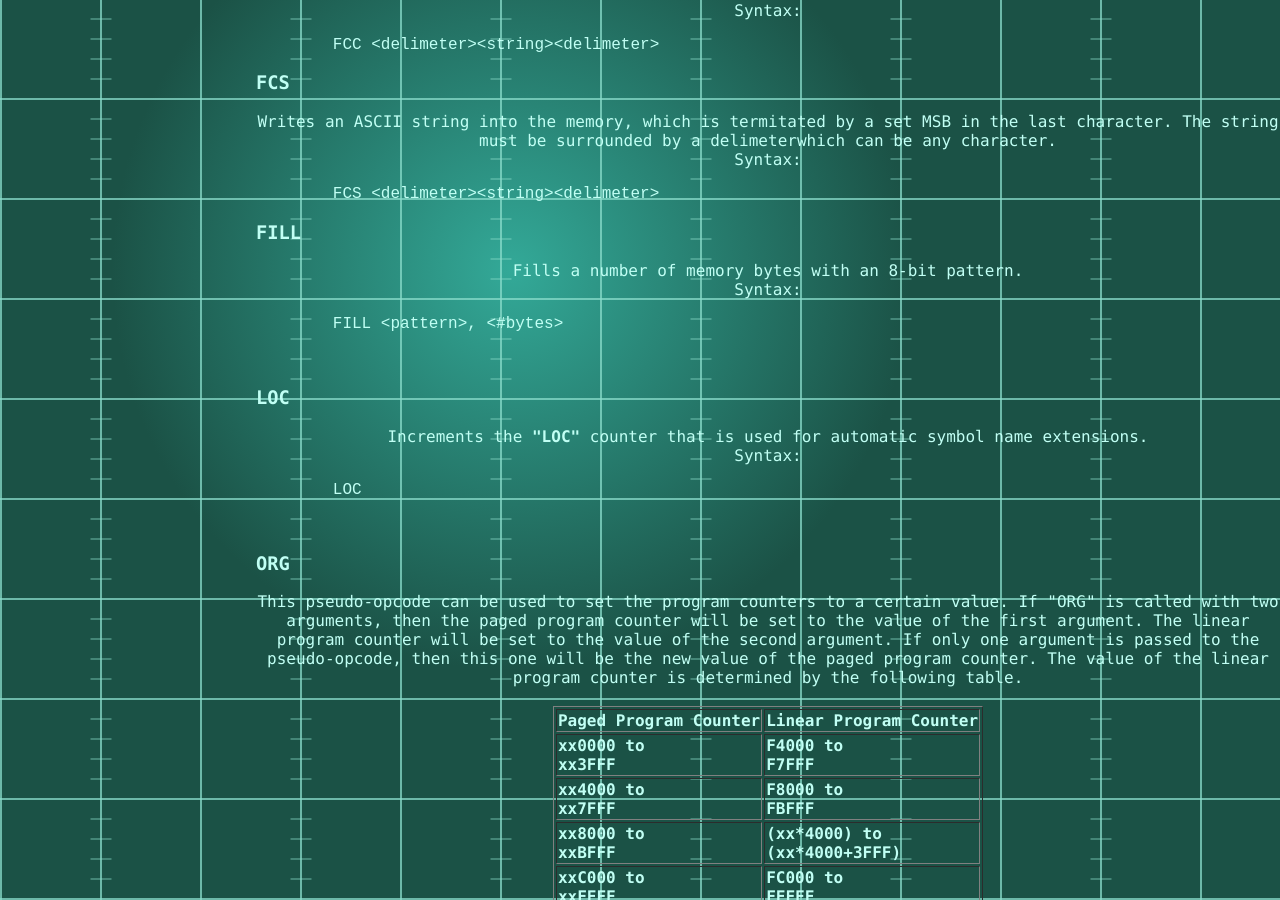
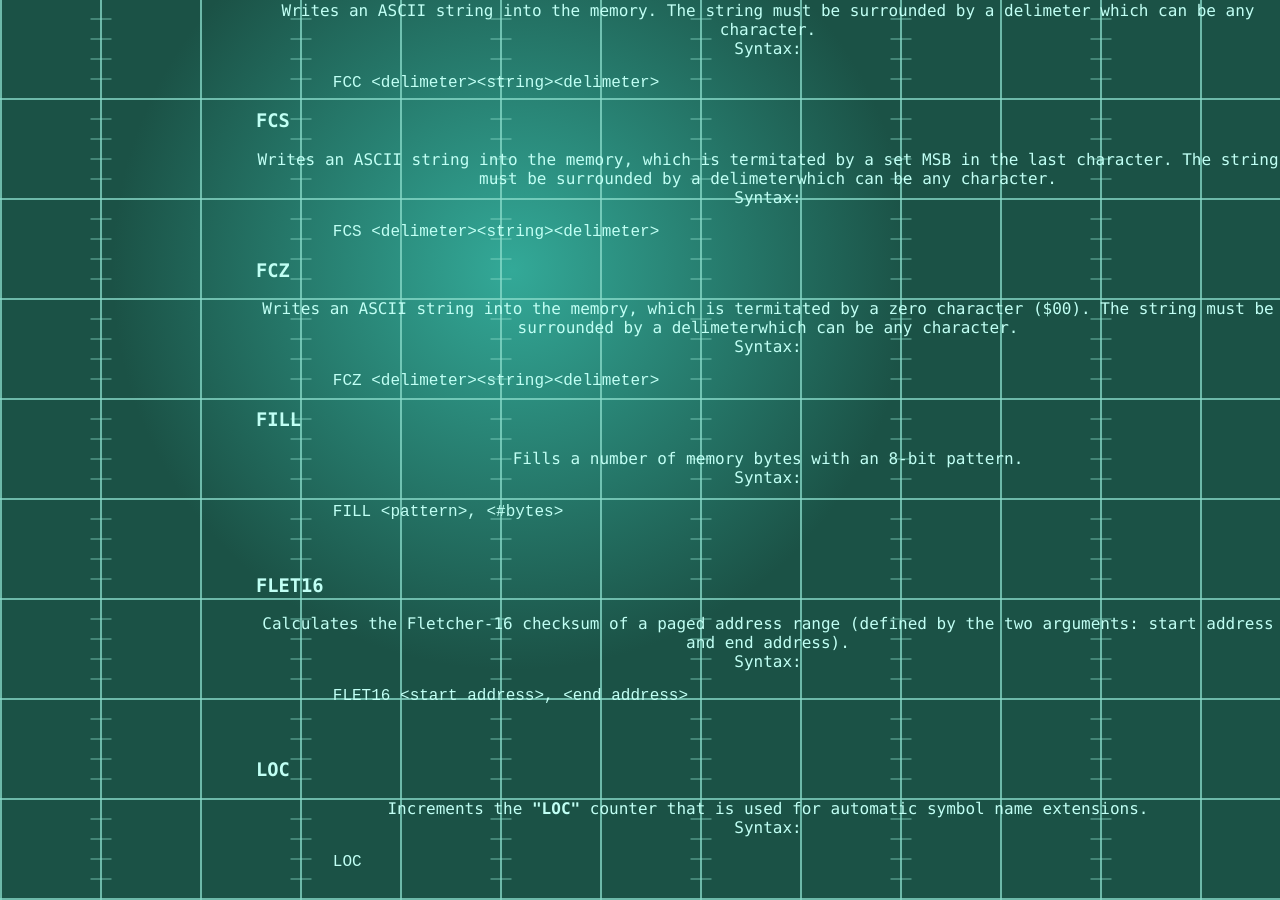
Before and after one commit to hotwolf/HSW12, a Jekyll site: the page built from hsw12asm.html, in a window 1280 px wide and 900 px high, scrolled down 6688 px. Built offline with Jekyll 4.4.1, drawn with Linux system fonts in a browser that asks for light colours; Markdown is read by kramdown in place of the engine named in the settings.

Commit message:
added pseudo-opcodes FLET16 and FCZ

```diff
--- a/hsw12asm.html
+++ b/hsw12asm.html
@@ -247,7 +247,9 @@
 <li><a href="#equ">EQU</a></li>
 <li><a href="#fcc">FCC</a></li>
 <li><a href="#fcs">FCS</a></li>
+<li><a href="#fcz">FCZ</a></li>
 <li><a href="#fill">FILL</a></li>
+<li><a href="#flet16">FLET16</a></li>
 <li><a href="#loc">LOC</a></li>
 <li><a href="#org">ORG</a></li>
 <li><a href="#unalign">UNALIGN</a></li>
@@ -356,11 +358,28 @@
         FCS &lt;delimeter&gt;&lt;string&gt;&lt;delimeter&gt;
 </listing>
 
+<h3 align="left"><a name="fcz">FCZ</a></h3>
+Writes an ASCII string into the memory, which is termitated by a zero character ($00).
+The string must be surrounded by a delimeterwhich can be any character.<br>
+Syntax:<br>
+<listing>
+        FCZ &lt;delimeter&gt;&lt;string&gt;&lt;delimeter&gt;
+</listing>
+
 <h3 align="left"><a name="fill">FILL</a></h3>
 Fills a number of memory bytes with an 8-bit pattern.<br>
 Syntax:<br>
 <listing>
         FILL &lt;pattern&gt;, &lt;#bytes&gt;
+</listing>
+<br>
+
+<h3 align="left"><a name="flet16">FLET16</a></h3>
+Calculates the Fletcher-16 checksum of a paged address range
+(defined by the two arguments: start address and end address).<br>
+Syntax:<br>
+<listing>
+        FLET16 &lt;start address&gt;, &lt;end address&gt;
 </listing>
 <br>
 
```
